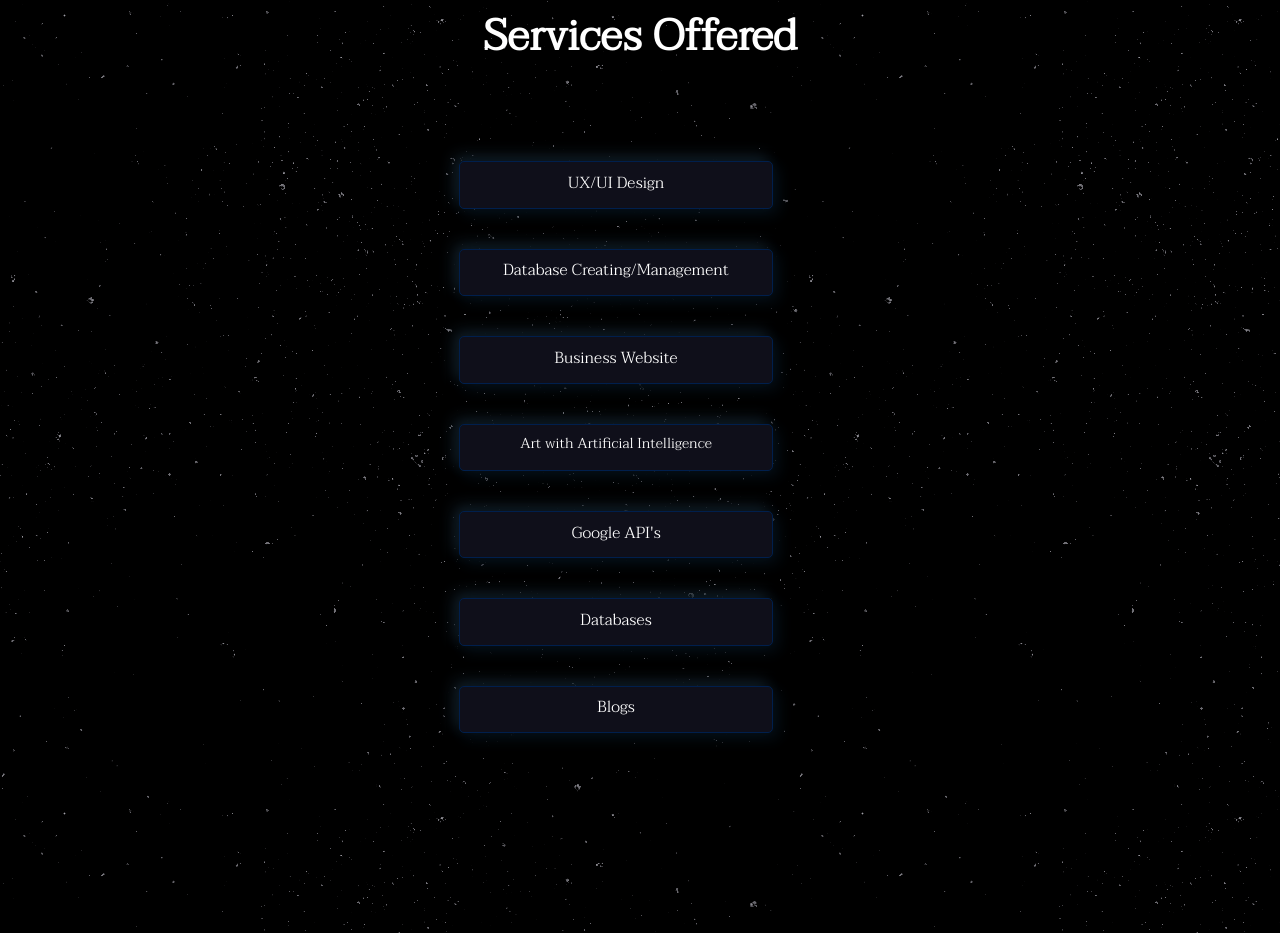
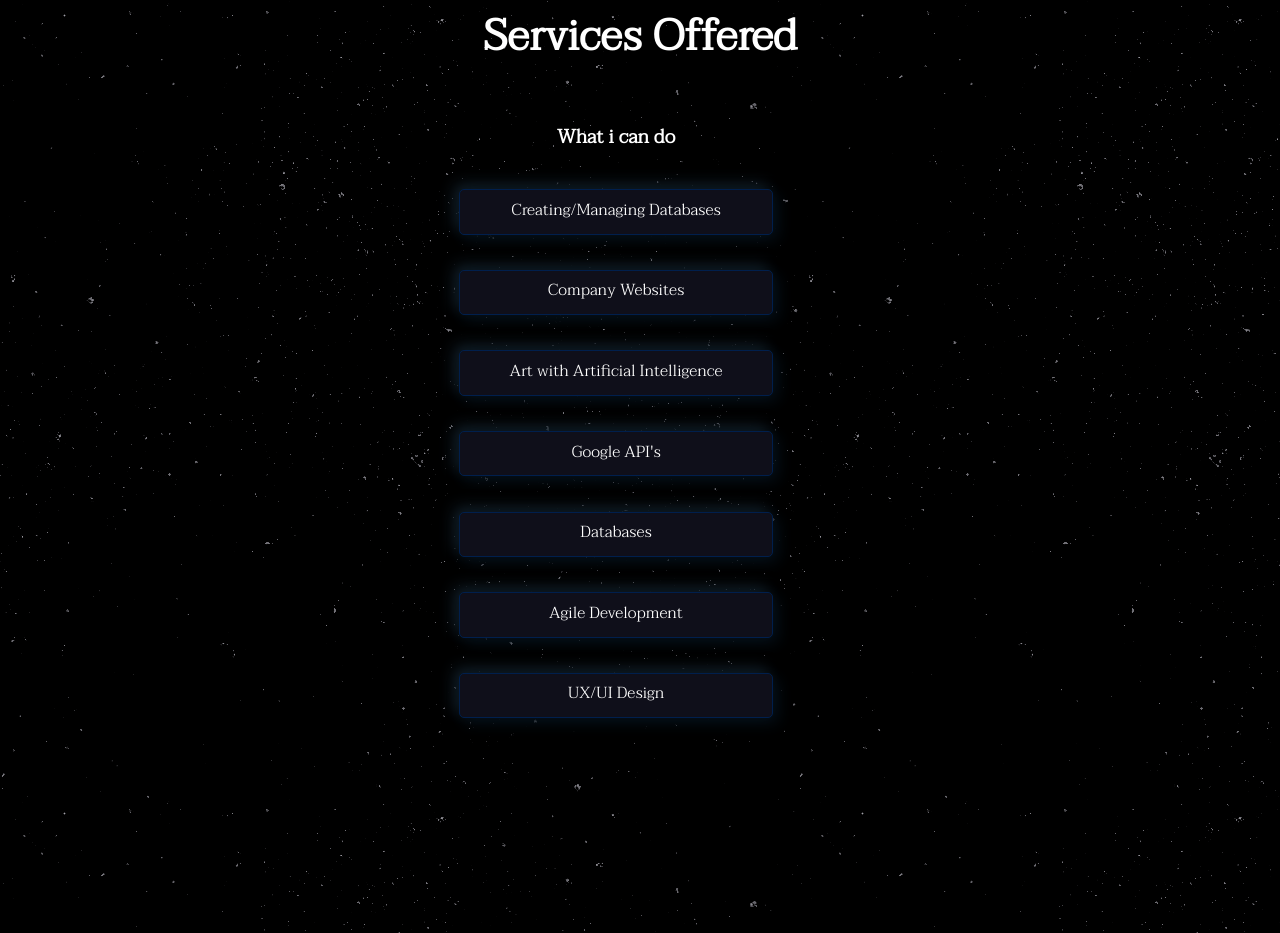
Before and after one commit to Royal0817/portfolio, a React (Create React App) app: page / in a window 1280 px wide. Shown: the part 960-1893 px from the top of the page. Built offline with nearby package versions, Linux system fonts and the light colour scheme; no server answers; a web font is replaced by a local one.

Commit message:
adjusted services offered

```diff
--- a/src/components/Services.jsx
+++ b/src/components/Services.jsx
@@ -70,14 +70,16 @@ const Services = () => {
         </div>
 
         <div className='container2'>
+          <h4 className='contHeader'>What i can do</h4>
+
           <ul className="services-offered">
-            <li>UX/UI Design</li>
-            <li>Database Creating/Management</li>
-            <li>Business Website</li>
-            <li className='Ai'>Art with Artificial Intelligence</li>
+            <li>Creating/Managing Databases</li>
+            <li>Company Websites</li>
+            <li className=''>Art with Artificial Intelligence</li>
             <li>Google API's</li>
             <li>Databases</li>
-            <li>Blogs</li>
+            <li>Agile Development</li>
+            <li>UX/UI Design</li>
           </ul>
         </div>
         {/* shows language profeciency bars when scrolled to */}
--- a/src/styles/services.css
+++ b/src/styles/services.css
@@ -38,18 +38,23 @@ h4.platforms {
 }
 
 li {
-  margin-top: 2.5rem;
+  margin-top: 2.2rem;
   height: 1.9rem;
   display: flex;
   justify-content: center;
   background-color: #0f0f1a;
   border: 1px solid #001f4d;
   border-radius: 5px;
-  padding: 7.5px 15px;
+  padding: 6.5px 15px;
   box-shadow: 5px 5px 15px #051019, -5px -5px 15px #13212b;
-  transition: box-shadow 0.3s ease-in-out;
+}
 
+h4.contHeader {
+  font-size: 1.2rem;
+  display: flex;
+  justify-content: center;
 }
+
 
 .Ai {
   font-size: .9rem;
```
